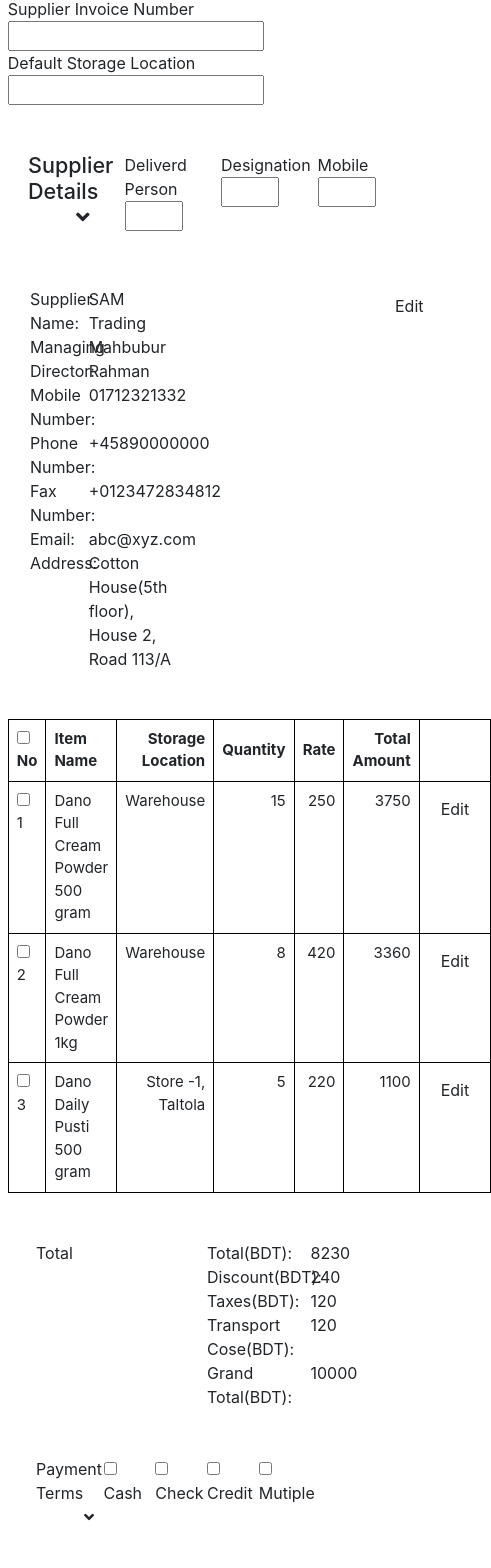
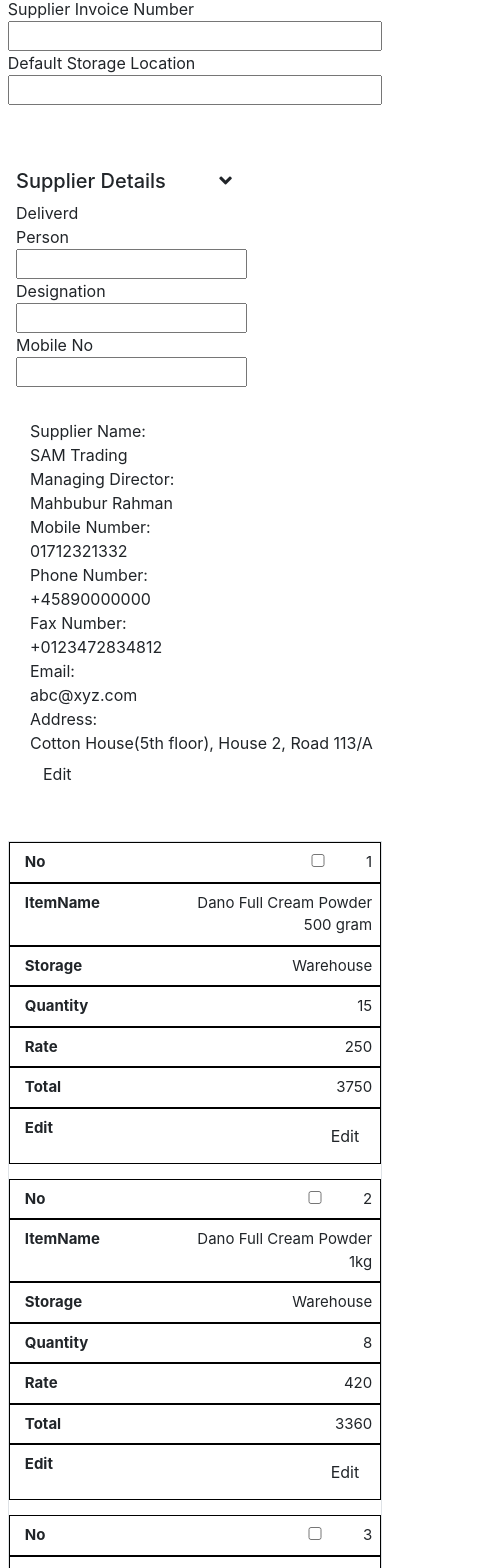
Before and after one commit to Dilgite/ERP, a React (Create React App) app: page / in a window 390 px wide. Shown: the part 219-1787 px from the top of the page, 491 px wide, since content can reach past the window. Before the commit the page ends 1764 px from the top, so only its background shows below. Built offline with nearby package versions, Linux system fonts and the light colour scheme.

Commit message:
responsive

```diff
--- a/src/views/Invoice/InvoiceTop/InvoiceTop.css
+++ b/src/views/Invoice/InvoiceTop/InvoiceTop.css
@@ -9,5 +9,6 @@
 }
 
 input{
-    max-width: 80% !important;
+    width: 100%;
+    transition: width 0.25s;
 }
--- a/src/views/Invoice/InvoiceTop/InvoiceTop.js
+++ b/src/views/Invoice/InvoiceTop/InvoiceTop.js
@@ -5,12 +5,13 @@
     <div className="top-container">
       <div className="row">
         <div className="col-sm-12 col-md-6 col-lg-4">
-          <label>Series</label>
+         Series
           <br></br>
           <input type="text" required></input>
         </div>
         <div className="col-sm-12 col-md-6 col-lg-4">
-          Purchase Order Date<br></br>
+          Purchase Order Date
+          <br></br>
           <input></input>
         </div>
         <div className="col-sm-12 col-md-6 col-lg-4">
--- a/src/views/Invoice/List/List.css
+++ b/src/views/Invoice/List/List.css
@@ -19,3 +19,40 @@
 button{
     border: 0;
 }
+
+.list{
+    width: 50%;
+}
+
+@media (max-width: 600px) {
+    .table thead{
+        display: none;
+    }
+
+    .table .table tbody, .table tr, .table td{
+        display: block;
+        width: 100%;
+    }
+
+    .table tr{
+        margin-bottom: 15px;
+    }
+
+    .table td{
+        text-align: right;
+        padding-left: 50%;
+        text-align: right;
+        position: relative;
+    }
+
+    .table td::before{
+        content: attr(data-label);
+        position: absolute;
+        left: 0;
+        width: 50%;
+        padding-left: 15px;
+        font-size: 15px;
+        font-weight: bold;
+        text-align: left;
+    }
+}
--- a/src/views/Invoice/List/List.js
+++ b/src/views/Invoice/List/List.js
@@ -16,9 +16,10 @@
   return (
     <div className="tableContainer">
       <table className="table mt-5 mx-auto">
+        <thead>
           <tr>
             <th>
-            <input type="checkbox"></input> No
+              <input className="list" type="checkbox"></input> No
             </th>
             <th>Item Name</th>
             <th className="text-end">Storage Location</th>
@@ -27,19 +28,28 @@
             <th className="text-end">Total Amount</th>
             <th className="text-end"></th>
           </tr>
+        </thead>
         <tbody>
           {orderList.map((pd) => (
             <tr key={pd.id}>
-              <td>
+              <td data-label="No">
                 {" "}
-                <input type="checkbox"></input> {pd.id}
+                <input className="list" type="checkbox"></input> {pd.id}
               </td>
-              <td>{pd.itemName}</td>
-              <td className="text-end">{pd.storageLocation}</td>
-              <td className="text-end">{pd.quantity}</td>
-              <td className="text-end">{pd.rate}</td>
-              <td className="text-end">{calculate(pd.rate, pd.quantity)}</td>
-              <td className="text-end">
+              <td data-label="ItemName">{pd.itemName}</td>
+              <td data-label="Storage" className="text-end">
+                {pd.storageLocation}
+              </td>
+              <td data-label="Quantity" className="text-end">
+                {pd.quantity}
+              </td>
+              <td data-label="Rate" className="text-end">
+                {pd.rate}
+              </td>
+              <td data-label="Total" className="text-end">
+                {calculate(pd.rate, pd.quantity)}
+              </td>
+              <td data-label="Edit" className="text-end">
                 <button
                   type="button"
                   className="btn"
@@ -49,6 +59,11 @@
                 >
                   Edit
                 </button>
+              </td>
+            </tr>
+          ))}
+        </tbody>
+      </table>
 
       <div
         className="modal fade"
@@ -60,7 +75,7 @@
           <div className="modal-content">
             <div className="modal-header">
               <h5 className="modal-title" id="exampleModalLabel">
-                          Modal title{console.log(id)}
+                Modal title
               </h5>
 
               <button
@@ -70,7 +85,50 @@
                 aria-label="Close"
               ></button>
             </div>
-                      <div className="modal-body"></div>
+            <div className="modal-body">
+              <form>
+                <div className=" mb-3">
+                  <label htmlFor="exampleInputEmail1" className="form-label">
+                    Item Name
+                  </label>
+                  <input
+                    type="text"
+                    className="form-control"
+                    id="supplierName"
+                  />
+                </div>
+                <div className=" mb-3">
+                  <label htmlFor="exampleInputPassword1" className="form-label">
+                    Storage Location
+                  </label>
+                  <input
+                    type="text"
+                    className="form-control "
+                    id="managingDirector"
+                  />
+                </div>
+                <div className=" mb-3">
+                  <label htmlFor="exampleInputPassword1" className="form-label">
+                    Quantity
+                  </label>
+                  <input
+                    type="number"
+                    className="form-control "
+                    id="mobileNo"
+                  />
+                </div>
+                <div className="mb-3">
+                  <label htmlFor="exampleInputPassword1" className="form-label">
+                    Rate
+                  </label>
+                  <input type="number" className="form-control " id="phoneNo" />
+                </div>
+
+                <button type="submit" className="btn btn-primary">
+                  Submit
+                </button>
+              </form>
+            </div>
             <div className="modal-footer">
               <button
                 type="button"
@@ -86,11 +144,6 @@
           </div>
         </div>
       </div>
-              </td>
-            </tr>
-          ))}
-        </tbody>
-      </table>
     </div>
   );
 };
--- a/src/views/Invoice/PaymentTerms/PaymentTerms.js
+++ b/src/views/Invoice/PaymentTerms/PaymentTerms.js
@@ -1,21 +1,50 @@
-import React from 'react';
+import React from "react";
 
 const PaymentTerms = () => {
-    return (
-        <div className='row mt-5 mb-3'>
-        <div className='col-3 ps-5'>Payment Terms <i className=" ms-5 fas fa-angle-down"></i></div>
-        <div className='col-6'>
-        <div className='row'>
-        <div className='col-3'><input type="checkbox"></input> Cash</div>
-        <div className='col-3'><input type="checkbox"></input> Check</div>
-        <div className='col-3'><input type="checkbox"></input> Credit</div>
-        <div className='col-3'><input type="checkbox"></input> Mutiple</div>
+  return (
+    <div className="row mt-5 mb-3">
+      <div className="col-lg-3 col-sm-12 col-md-6 ps-5">
+        Payment Terms <i className=" ms-5 fas fa-angle-down"></i>
+      </div>
+      <div className="col-lg-6 col-sm-12 col-md-6">
+        <div className="row">
+          <div className="col-lg-3 col-md-6 col-sm-6">
+            <div className="row">
+              <div className="col-4">
+                <input type="checkbox"></input>{" "}
+              </div>
+              <div className="col-8">Cash</div>
+            </div>
+          </div>
+          <div className="col-lg-3 col-md-6 col-sm-6">
+          <div className="row">
+              <div className="col-4">
+                <input type="checkbox"></input>{" "}
+              </div>
+              <div className="col-8 ">Check</div>
+            </div>
+          </div>
+          <div className="col-lg-3 col-md-6 col-sm-6">
+          <div className="row">
+              <div className="col-4">
+                <input type="checkbox"></input>{" "}
+              </div>
+              <div className="col-8">Credit</div>
+            </div>
+          </div>
+          <div className="col-lg-3 col-md-6 col-sm-6">
+          <div className="row">
+              <div className="col-4">
+                <input type="checkbox"></input>{" "}
+              </div>
+              <div className="col-8">Multiple</div>
+            </div>
+          </div>
         </div>
-        </div>
-        <div className='col-3'></div>
-
-        </div>
-    );
+      </div>
+      <div className="col-3"></div>
+    </div>
+  );
 };
 
 export default PaymentTerms;
--- a/src/views/Invoice/Supplier/Supplier.css
+++ b/src/views/Invoice/Supplier/Supplier.css
@@ -0,0 +1,14 @@
+@media screen and (max-width: 700px) {
+    .supplier{
+        display: flex;
+        flex-direction: column;
+    }
+}
+
+@media (max-width: 425px) {
+    .supplier{
+        display: flex;
+        flex-direction: column;
+    }
+
+}
--- a/src/views/Invoice/Supplier/Supplier.js
+++ b/src/views/Invoice/Supplier/Supplier.js
@@ -1,21 +1,31 @@
 import React from "react";
+import './Supplier.css'
 
 const Supplier = () => {
   return (
-    <div className="row mt-5 ms-3">
-      <div className="col-3">
-        <h4>Supplier Details <i className=" ms-5 fas fa-angle-down"></i></h4>
+    <div className="row mt-5 ps-3 px-3 py-3 my-3">
+      <div className="col-lg-2 col-md-6 col-sm-12">
+        <h5>Supplier Details <i className=" ms-5 fas fa-angle-down"></i></h5>
       </div>
-      <div className="col-9">
+      <div className="col-lg-10 col-md-12 col-sm-12">
         <div className="row">
-          <div className="col-4">
-            Deliverd Person <input size={25}></input>
+          <div className="col-lg-4 col-md-6 col-sm-12">
+            <div className="row supplier">
+              <div className="col-4">Deliverd Person </div>
+              <div className="col-8"><input className="w-100"></input></div>
+            </div>
           </div>
-          <div className="col-4">
-            Designation <input  size={30}></input>
+          <div className="col-lg-4 col-md-6 col-sm-12">
+          <div className="row supplier">
+              <div className="col-4">Designation </div>
+              <div className="col-8"><input ></input></div>
+            </div>
           </div>
-          <div className="col-4">
-            Mobile <input  size={30}></input>
+          <div className="col-lg-4 col-md-6 col-sm-12">
+          <div className="row supplier">
+              <div className="col-4">Mobile No </div>
+              <div className="col-8"><input ></input></div>
+            </div>
           </div>
         </div>
       </div>
--- a/src/views/Invoice/SupplierDetails/SupplierDetails.js
+++ b/src/views/Invoice/SupplierDetails/SupplierDetails.js
@@ -3,48 +3,47 @@
 
 const SupplierDetails = () => {
   return (
-    <div className="supplierDetails mt-5">
+    <div className="supplierDetails mt-3">
       <div className="row">
-        <div className="col-11">
+        <div className="col-lg-11 col-md-11 col-sm-11">
           <div className="row">
-            <div className="col-2">Supplier Name:</div>
-            <div className="col-2">SAM Trading</div>
+            <div className="col-lg-2 col-md-5 col-sm-5">Supplier Name:</div>
+            <div className="col-lg-4 col-md-6 col-sm-6">SAM Trading</div>
           </div>
           <div className="row">
-            <div className="col-2">Managing Director:</div>
-            <div className="col-4">Mahbubur Rahman</div>
+            <div className="col-lg-2 col-md-5 col-sm-5">Managing Director:</div>
+            <div className="col-lg-4 col-md-6 col-sm-6">Mahbubur Rahman</div>
           </div>
           <div className="row">
-            <div className="col-2">Mobile Number:</div>
-            <div className="col-4">01712321332</div>
+            <div className="col-lg-2 col-md-5 col-sm-5">Mobile Number:</div>
+            <div className="col-lg-4 col-md-6 col-sm-6">01712321332</div>
           </div>
           <div className="row">
-            <div className="col-2">Phone Number:</div>
-            <div className="col-4">+45890000000</div>
+            <div className="col-lg-2 col-md-5 col-sm-5">Phone Number:</div>
+            <div className="col-lg-4 col-md-6 col-sm-6">+45890000000</div>
           </div>
           <div className="row">
-            <div className="col-2">Fax Number:</div>
-            <div className="col-4">+0123472834812</div>
+            <div className="col-lg-2 col-md-5 col-sm-5">Fax Number:</div>
+            <div className="col-lg-4 col-md-6 col-sm-6">+0123472834812</div>
           </div>
           <div className="row">
-            <div className="col-2">Email:</div>
-            <div className="col-4">abc@xyz.com</div>
+            <div className="col-lg-2 col-md-5 col-sm-5">Email:</div>
+            <div className="col-lg-4 col-md-6 col-sm-6">abc@xyz.com</div>
           </div>
           <div className="row">
-            <div className="col-2">Address:</div>
-            <div className="col-4">
+            <div className="col-lg-2 col-md-5 col-sm-5">Address:</div>
+            <div className="col-lg-4 col-md-6 col-sm-6">
               Cotton House(5th floor), House 2, Road 113/A
             </div>
           </div>
         </div>
-        <div className="col-1">
+        <div className="col-lg-1 col-md-1 col-sm-1 ">
           {" "}
           <button
             type="button"
             className="btn"
             data-bs-toggle="modal"
             data-bs-target="#exampleModal"
-
           >
             Edit
           </button>
@@ -71,18 +70,23 @@
                 <div className="modal-body">
                   <form>
                     <div className=" mb-3">
-                      <label htmlFor="exampleInputEmail1" className="form-label">
+                      <label
+                        htmlFor="exampleInputEmail1"
+                        className="form-label"
+                      >
                         Supplier Name
                       </label>
                       <input
                         type="text"
                         className="form-control"
                         id="supplierName"
-
                       />
                     </div>
                     <div className=" mb-3">
-                      <label htmlFor="exampleInputPassword1" className="form-label">
+                      <label
+                        htmlFor="exampleInputPassword1"
+                        className="form-label"
+                      >
                         Managing Director
                       </label>
                       <input
@@ -92,7 +96,10 @@
                       />
                     </div>
                     <div className=" mb-3">
-                      <label htmlFor="exampleInputPassword1" className="form-label">
+                      <label
+                        htmlFor="exampleInputPassword1"
+                        className="form-label"
+                      >
                         Mobile No
                       </label>
                       <input
@@ -102,7 +109,10 @@
                       />
                     </div>
                     <div className="mb-3">
-                      <label htmlFor="exampleInputPassword1" className="form-label">
+                      <label
+                        htmlFor="exampleInputPassword1"
+                        className="form-label"
+                      >
                         Phone No
                       </label>
                       <input
@@ -112,7 +122,10 @@
                       />
                     </div>
                     <div className=" mb-3">
-                      <label htmlFor="exampleInputPassword1" className="form-label">
+                      <label
+                        htmlFor="exampleInputPassword1"
+                        className="form-label"
+                      >
                         Fax No
                       </label>
                       <input
@@ -122,7 +135,10 @@
                       />
                     </div>
                     <div className=" mb-3">
-                      <label htmlFor="exampleInputPassword1" className="form-label">
+                      <label
+                        htmlFor="exampleInputPassword1"
+                        className="form-label"
+                      >
                         Email
                       </label>
                       <input
@@ -132,7 +148,10 @@
                       />
                     </div>
                     <div className=" mb-3">
-                      <label htmlFor="exampleInputPassword1" className="form-label">
+                      <label
+                        htmlFor="exampleInputPassword1"
+                        className="form-label"
+                      >
                         Address
                       </label>
                       <input
@@ -141,7 +160,6 @@
                         id="address"
                       />
                     </div>
-
 
                     <button type="submit" className="btn btn-primary">
                       Submit
```
Lines whose indentation alone changed are shown as unchanged.
